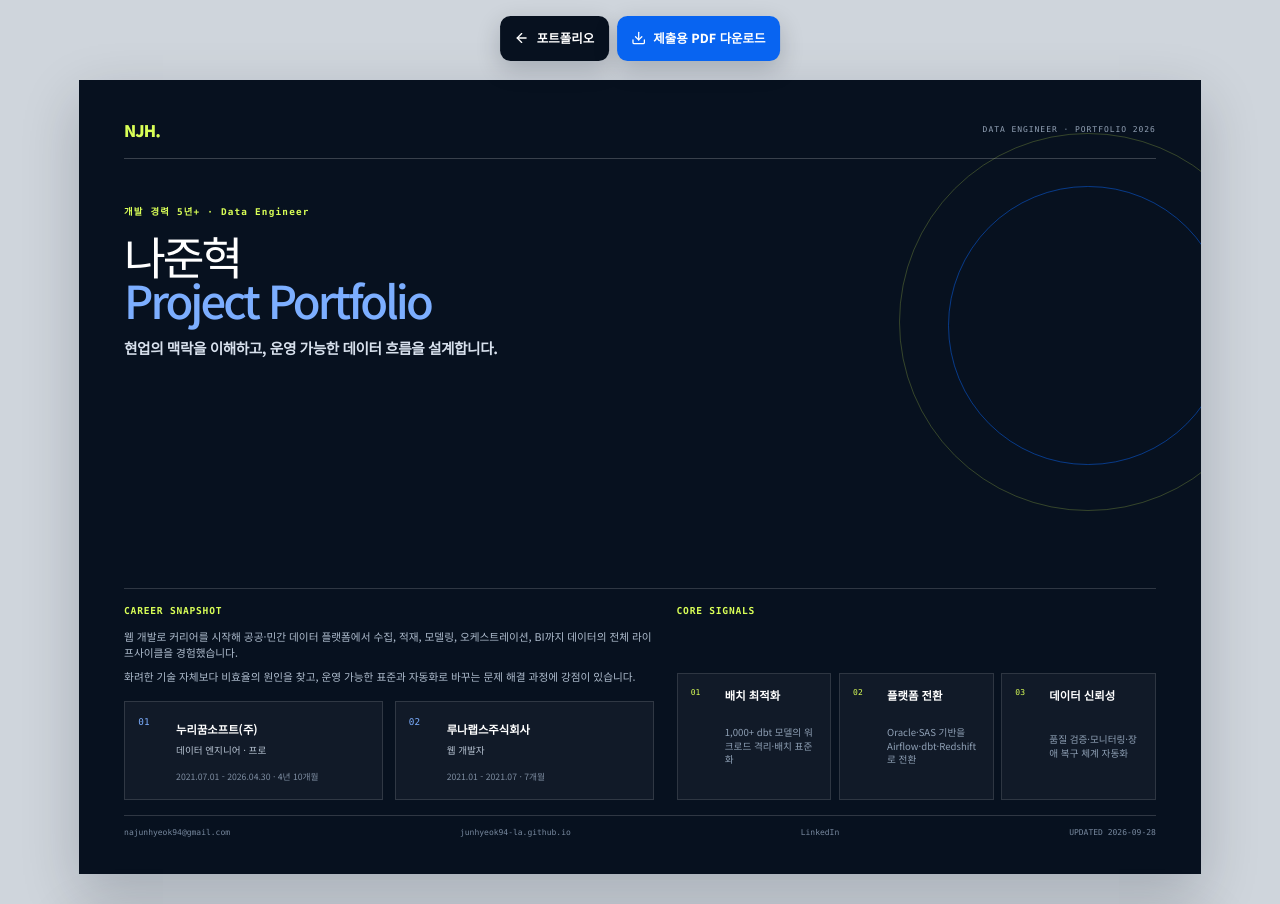
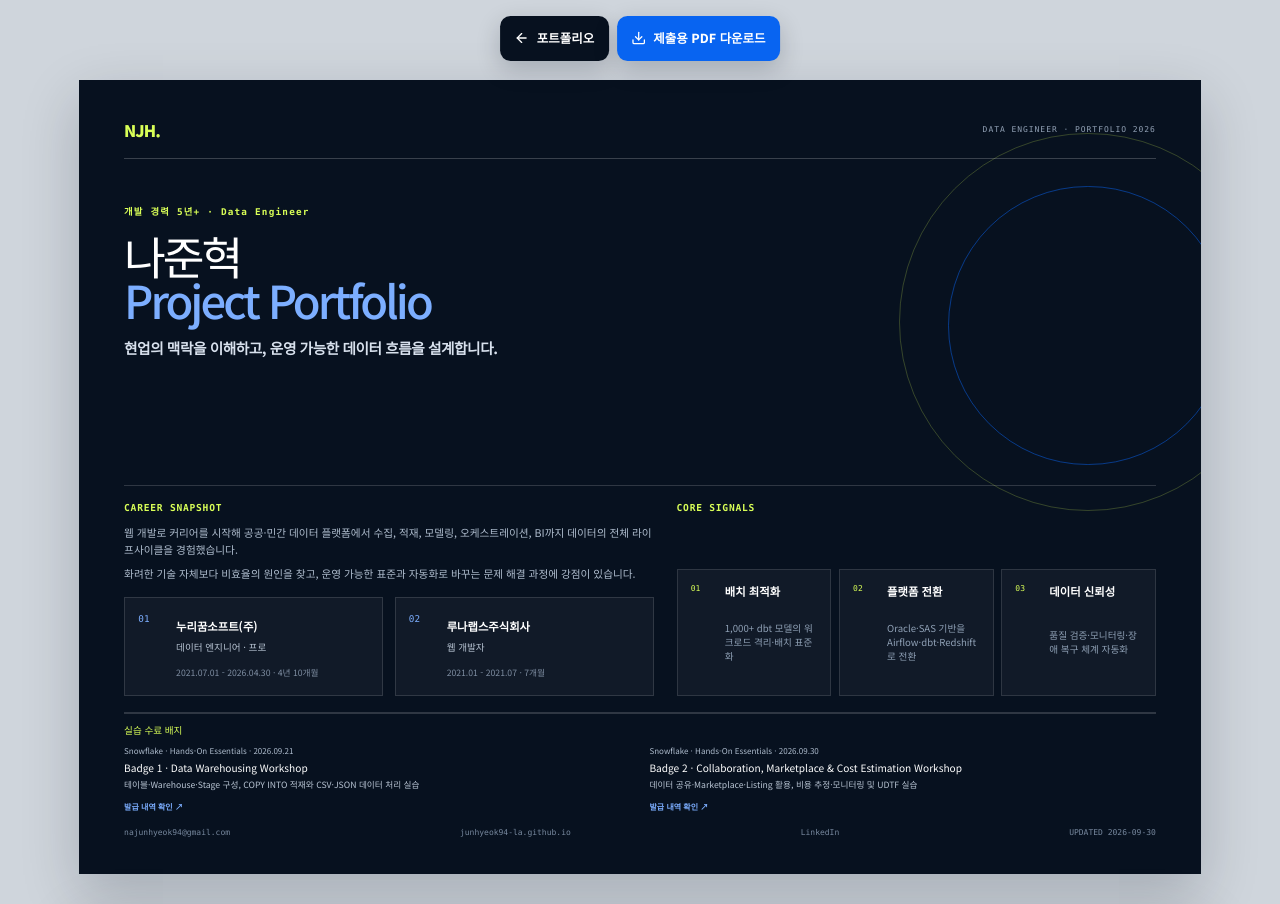
Before and after one commit to junhyeok94-la/junhyeok94-la.github.io, a Next.js app: page /portfolio-pdf in a window 1280 px wide. Shown: the top 904 px of the page. Built offline with nearby package versions, Linux system fonts and the light colour scheme.

Commit message:
Add verified Snowflake hands-on learning badges

```diff
--- a/app/globals.css
+++ b/app/globals.css
@@ -987,3 +987,29 @@ button.agent-graph-node:hover, button.agent-graph-node[aria-pressed='true'] { tr
 @media print {
   .portfolio-pdf-page { width: 297mm; height: 210mm; zoom: 1; }
 }
+
+/* Hands-on course badges remain distinct from exam-based certifications. */
+.learning-badges h3 { margin: 0 0 0.75rem; color: var(--blue); font-size: 0.78rem; }
+.learning-badge-list { display: grid; gap: 1rem; }
+.learning-badge-list article { min-width: 0; }
+.learning-badge-meta { display: block; color: #677588; font-size: 0.7rem; line-height: 1.45; }
+.learning-badges h4 { margin: 0.35rem 0; font-size: 0.88rem; line-height: 1.4; overflow-wrap: anywhere; }
+.learning-badges p { margin: 0; color: #56657a; font-size: 0.77rem; line-height: 1.5; }
+.learning-badges a { display: inline-block; margin-top: 0.4rem; color: var(--blue); font-size: 0.72rem; font-weight: 700; }
+.learning-badges a:focus-visible { outline: 2px solid currentColor; outline-offset: 3px; }
+.learning-badges-web { margin-top: 2rem; }
+.credential-columns .learning-badges h3 { margin-bottom: 0; }
+.credential-columns .learning-badges a { font-size: 0.72rem; }
+.learning-badges-resume, .learning-badges-portfolio { margin-top: 3mm; padding-top: 2.5mm; border-top: 1px solid #cbd4de; }
+.learning-badges-resume .learning-badge-list, .learning-badges-portfolio .learning-badge-list { grid-template-columns: 1fr 1fr; gap: 5mm; }
+.learning-badges-resume h3 { margin-bottom: 1.5mm; font-size: 7pt; }
+.learning-badges-resume .learning-badge-meta { font-size: 5.7pt; }
+.learning-badges-resume h4 { margin: 0.6mm 0; font-size: 6.6pt; line-height: 1.3; }
+.learning-badges-resume p { font-size: 5.8pt; line-height: 1.35; }
+.learning-badges-resume a { margin-top: 0.7mm; font-size: 5.7pt; }
+.learning-badges-portfolio { margin-top: 0; border-color: rgb(255 255 255 / 0.16); }
+.learning-badges-portfolio h3 { margin-bottom: 2mm; color: var(--lime); font-size: 7.2pt; }
+.learning-badges-portfolio .learning-badge-meta { color: #aebccd; font-size: 6pt; }
+.learning-badges-portfolio h4 { margin: 1mm 0; color: white; font-size: 7.6pt; line-height: 1.35; }
+.learning-badges-portfolio p { color: #b8c4d3; font-size: 6.5pt; }
+.learning-badges-portfolio a { margin-top: 1mm; color: #7caeff; font-size: 6pt; }
--- a/app/page.tsx
+++ b/app/page.tsx
@@ -12,6 +12,8 @@ import {
 } from 'lucide-react';
 import Image from 'next/image';
 import Link from 'next/link';
+
+import { LearningBadges } from '@/components/learning-badges';
 
 import { badgeVariants } from '@/components/ui/badge';
 import { buttonVariants } from '@/components/ui/button';
@@ -267,6 +269,7 @@ export default function Home() {
                 <span>{item.summary}</span>
               </article>
             ))}
+            <LearningBadges variant="web" />
             <Link href="/resume">전체 이력서 보기 <ArrowRight /></Link>
           </div>
         </div>
--- a/app/portfolio-pdf/page.tsx
+++ b/app/portfolio-pdf/page.tsx
@@ -2,6 +2,8 @@ import type { Metadata } from 'next';
 import { ArrowLeft, Download } from 'lucide-react';
 import Image from 'next/image';
 import Link from 'next/link';
+
+import { LearningBadges } from '@/components/learning-badges';
 
 import { NcpArchitecture } from '@/components/ncp-architecture';
 import { popTalk, profile, projects, type Achievement, type Project } from '@/lib/content';
@@ -150,6 +152,7 @@ export default function PortfolioPdfPage() {
               ))}
             </aside>
           </div>
+          <LearningBadges variant="portfolio" />
           <div className="portfolio-pdf-cover-footer">
             <a href={`mailto:${profile.email}`}>{profile.email}</a>
             <a href="https://junhyeok94-la.github.io/">junhyeok94-la.github.io</a>
--- a/app/resume/page.tsx
+++ b/app/resume/page.tsx
@@ -2,6 +2,8 @@ import type { Metadata } from 'next';
 import { ArrowLeft, Download } from 'lucide-react';
 import Image from 'next/image';
 import Link from 'next/link';
+
+import { LearningBadges } from '@/components/learning-badges';
 
 import { credentials, profile, projects, type Achievement, type Project } from '@/lib/content';
 
@@ -244,6 +246,7 @@ export default function ResumePage() {
               </div>
             ))}
           </section>
+          <LearningBadges variant="resume" />
           <footer className="resume-page-footer"><span>{profile.nameEn} · 이력서</span><span>03 / 03</span></footer>
         </section>
       </main>
--- /dev/null
+++ b/components/learning-badges.tsx
@@ -0,0 +1,19 @@
+import { credentials } from '@/lib/content';
+
+export function LearningBadges({ variant }: { variant: 'web' | 'resume' | 'portfolio' }) {
+  return (
+    <section className={`learning-badges learning-badges-${variant}`}>
+      <h3>실습 수료 배지</h3>
+      <div className="learning-badge-list">
+        {credentials.learningBadges.map((item) => (
+          <article key={item.verificationUrl}>
+            <span className="learning-badge-meta">{item.issuer} · {item.program} · {item.date}</span>
+            <h4>{item.label} · {item.name}</h4>
+            <p>{item.summary}</p>
+            <a href={item.verificationUrl} target="_blank" rel="noreferrer" aria-label={`${item.label} ${item.name} 발급 내역 확인`}>발급 내역 확인 ↗</a>
+          </article>
+        ))}
+      </div>
+    </section>
+  );
+}
--- a/content/credentials.yaml
+++ b/content/credentials.yaml
@@ -35,6 +35,21 @@ certifications:
   - name: 컴퓨터활용능력 2급
     issuer: 대한상공회의소
     date: "2024.10"
+learningBadges:
+  - name: Data Warehousing Workshop
+    program: Hands-On Essentials
+    issuer: Snowflake
+    label: Badge 1
+    date: 2026.09.21
+    summary: 테이블·Warehouse·Stage 구성, COPY INTO 적재와 CSV·JSON 데이터 처리 실습
+    verificationUrl: https://achieve.snowflake.com/c4611caa-41db-4b5a-8943-a00e2d1da7fb
+  - name: Collaboration, Marketplace & Cost Estimation Workshop
+    program: Hands-On Essentials
+    issuer: Snowflake
+    label: Badge 2
+    date: 2026.09.30
+    summary: 데이터 공유·Marketplace·Listing 활용, 비용 추정·모니터링 및 UDTF 실습
+    verificationUrl: https://achieve.snowflake.com/98f257bb-71a0-45e1-92e6-df5ba01e2c58
 training:
   - name: NIPA-NAVER Cloud Sovereign AI PBL 기반 프로젝트
     period: "2026.08"
--- a/content/profile.yaml
+++ b/content/profile.yaml
@@ -1,4 +1,4 @@
-updatedAt: 2026-09-28
+updatedAt: 2026-09-30
 name: 나준혁
 nameEn: Na Junhyeok
 role: Data Engineer
--- a/lib/content.ts
+++ b/lib/content.ts
@@ -43,6 +43,15 @@ export type Credentials = {
     date: string;
     badgePath?: string;
   }>;
+  learningBadges: Array<{
+    name: string;
+    program: string;
+    issuer: string;
+    label: string;
+    date: string;
+    summary: string;
+    verificationUrl: string;
+  }>;
   training: Array<{ name: string; period: string; team?: string; award?: string; contribution?: Contribution; summary: string }>;
   languages: Array<{ language: string; level: string; date: string }>;
 };
```
Also changed, not shown: 1 other file (tests, documents, lock files or other folders).
